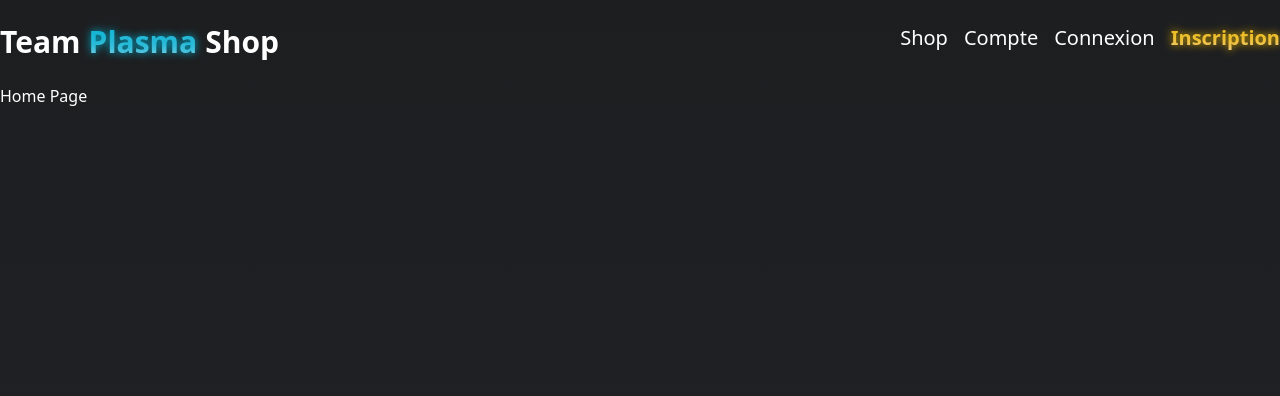
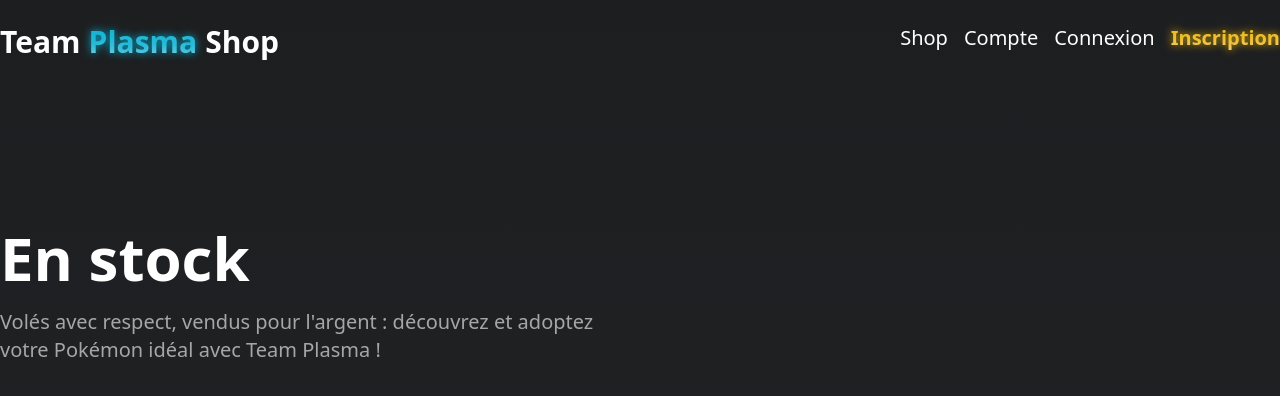
Before and after one commit to Team-Plasma-Shop/team-plasma-shop-client, a React (Create React App) app: page / in a window 1280 px wide. Shown: the top 396 px of the page. Built offline with nearby package versions, Linux system fonts and the light colour scheme.

Commit message:
:sparkles: feat : homepage intro text

```diff
--- a/src/pages/homePage.tsx
+++ b/src/pages/homePage.tsx
@@ -1,8 +1,11 @@
 function HomePage() {
   return (
-    <div>
-      <h1>Home Page</h1>
-    </div>
+
+      <section className="mt-36">
+            <h1 className="text-6xl font-semibold">En stock</h1>
+            <p className="text-xl w-2/4 mt-5 opacity-60">Volés avec respect, vendus pour l'argent : découvrez et adoptez votre Pokémon idéal avec Team Plasma !</p>
+        </section>
+
   );
 }
 
```
